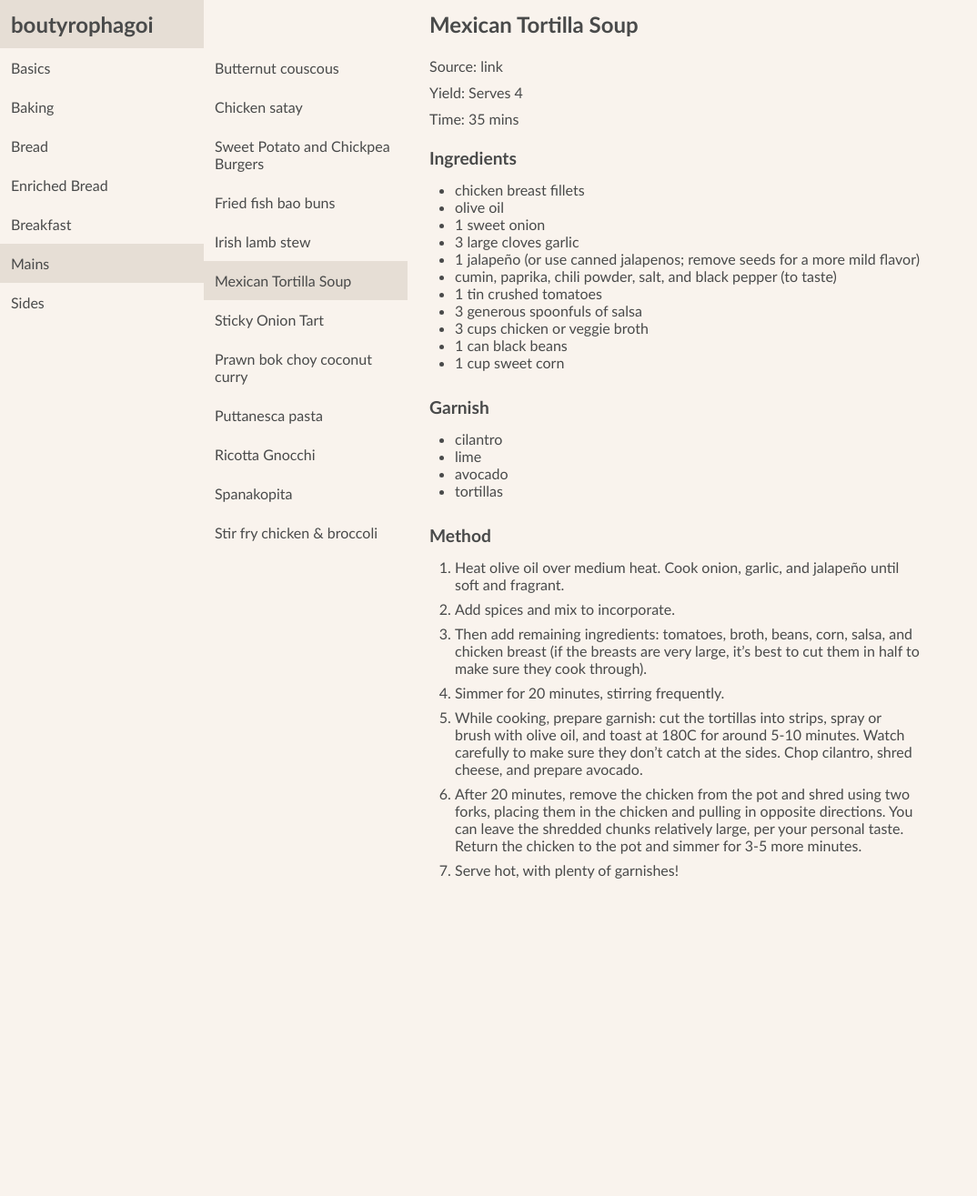
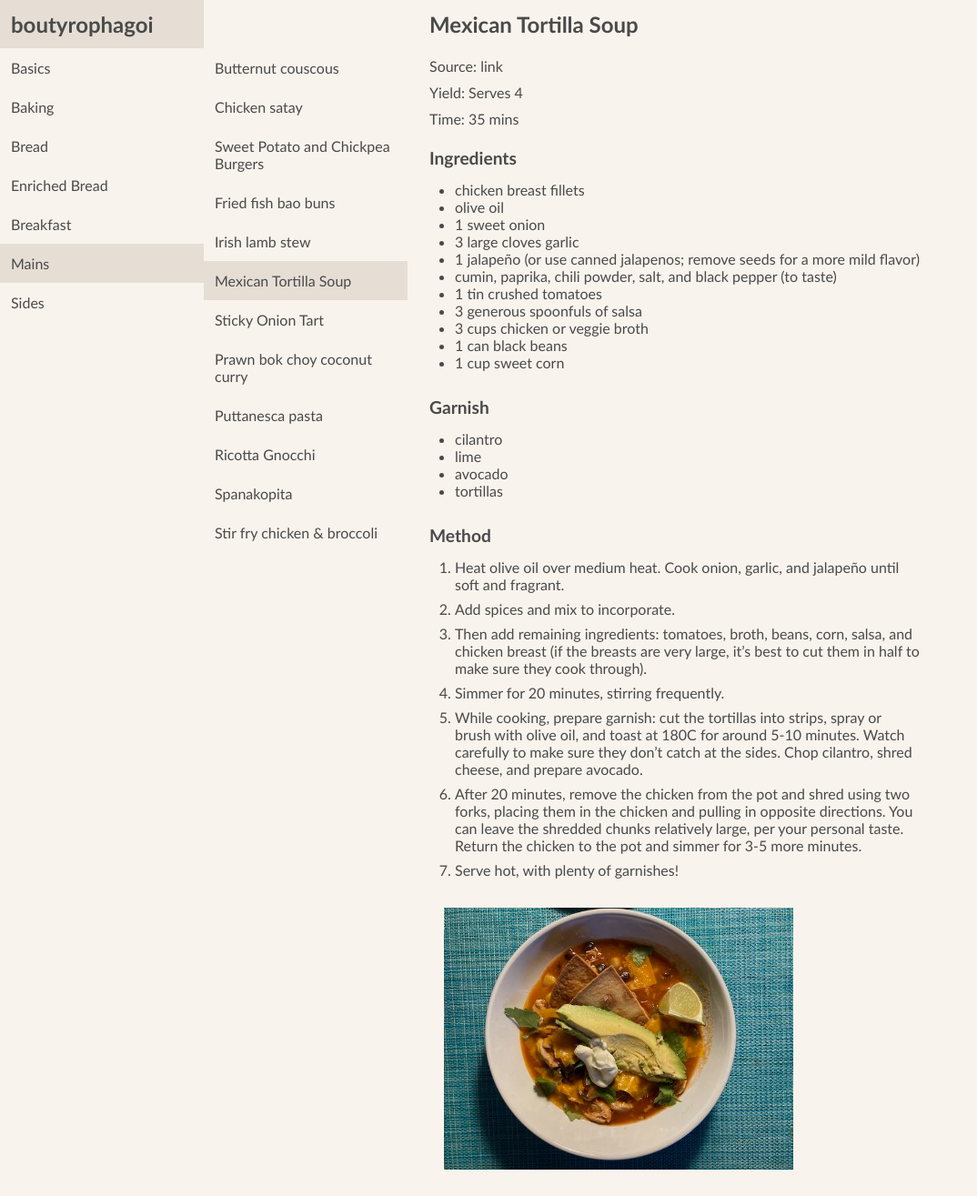
Before and after one commit to slfed/recipes, a Jekyll site: the page built from _recipes/mexican-tortilla-soup.md, in a window 1280 px wide. Shown: the whole page at 91% size, without its empty margins (0-1074 px from the left). Built offline with Jekyll 4.4.1, drawn with Linux system fonts in a browser that asks for light colours.

Commit message:
Update Recipes “mexican-tortilla-soup”

```diff
--- a/_recipes/mexican-tortilla-soup.md
+++ b/_recipes/mexican-tortilla-soup.md
@@ -6,8 +6,6 @@ source: https://www.spendwithpennies.com/chicken-tortilla-soup/
 yield: "Serves 4 "
 time: 35 mins
 ---
-
-
 ## Ingredients
 
 * chicken breast fillets
@@ -38,3 +36,5 @@ time: 35 mins
 * While cooking, prepare garnish: cut the tortillas into strips, spray or brush with olive oil, and toast at 180C for around 5-10 minutes. Watch carefully to make sure they don't catch at the sides. Chop cilantro, shred cheese, and prepare avocado.
 * After 20 minutes, remove the chicken from the pot and shred using two forks, placing them in the chicken and pulling in opposite directions. You can leave the shredded chunks relatively large, per your personal taste. Return the chicken to the pot and simmer for 3-5 more minutes.
 * Serve hot, with plenty of garnishes!
+
+![](/images/mexican-tortilla-soup.jpeg)
```
Also changed, not shown: images/mexican-tortilla-soup.jpeg (added).
